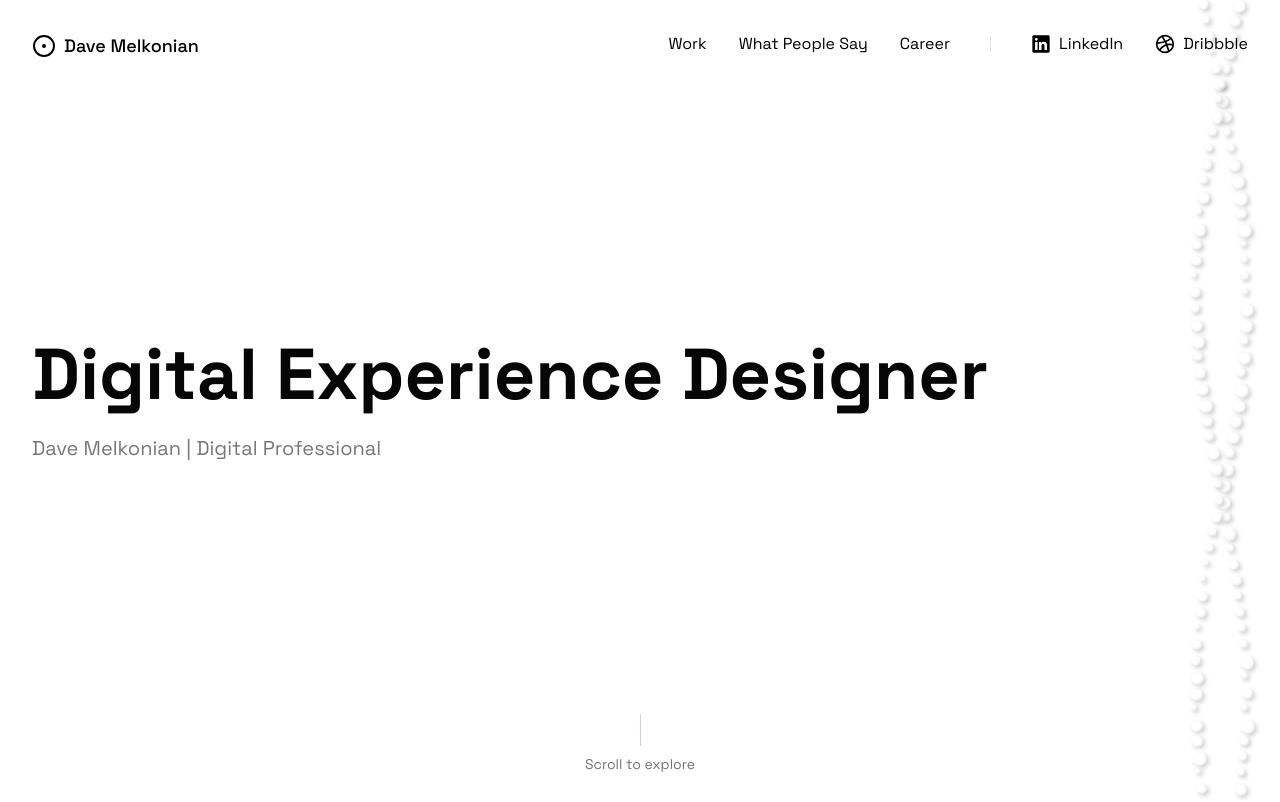
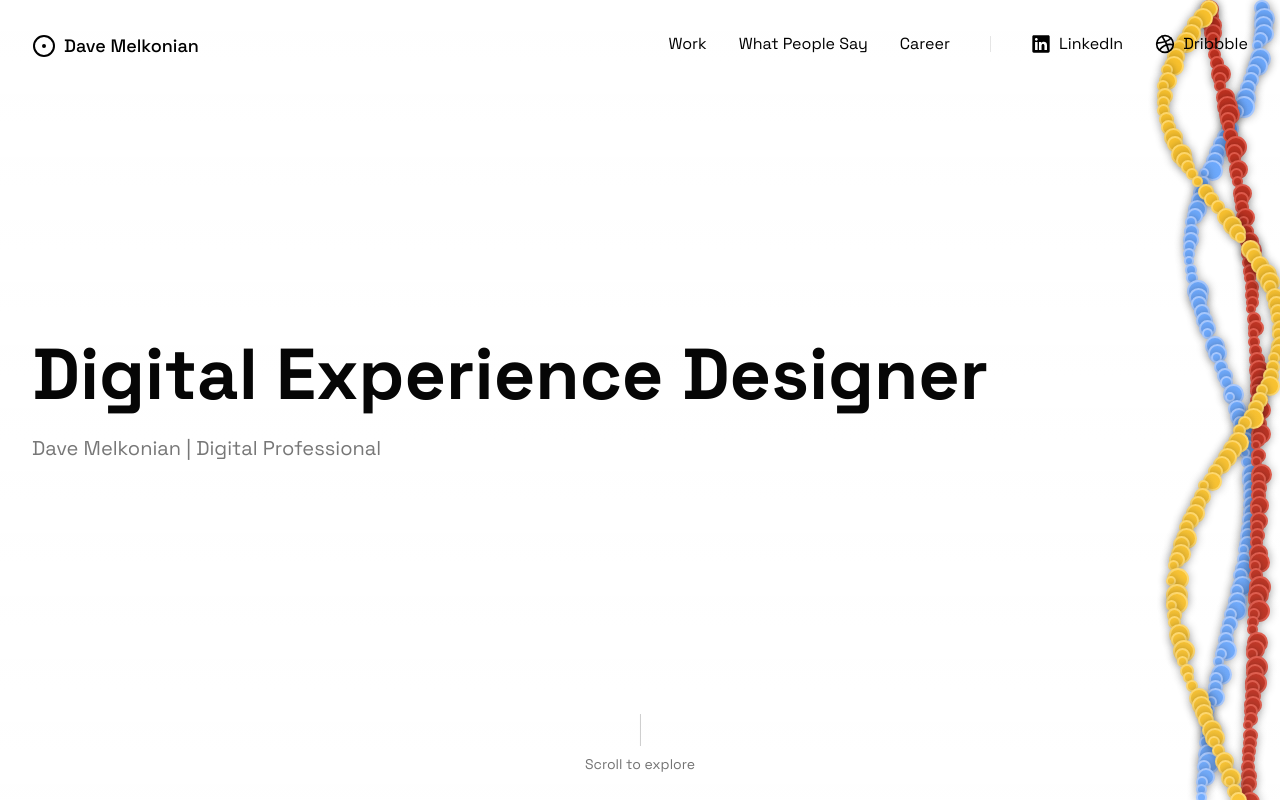
Before and after one commit to davemelk100/dm-2025, a React (Vite) app: page / in a window 1280 px wide. Shown: the top 802 px of the page. Built offline with nearby package versions, Linux system fonts and the light colour scheme.

Commit message:
added dna animation

```diff
--- a/components/SparklingBackground.tsx
+++ b/components/SparklingBackground.tsx
@@ -7,45 +7,42 @@ interface Sparkle {
   size: number;
   delay: number;
   duration: number;
-  color: string;
+  color: { background: string; border: string };
 }
 
 const SparklingBackground: React.FC = () => {
   const [sparkles, setSparkles] = useState<Sparkle[]>([]);
 
   const colors = [
-    "bg-red-700",
-    "bg-blue-700",
-    "bg-green-700",
-    "bg-yellow-600",
-    "bg-purple-700",
-    "bg-pink-700",
-    "bg-indigo-700",
-    "bg-teal-700",
-    "bg-orange-600",
-    "bg-cyan-700",
-    "bg-rose-700",
-    "bg-violet-700",
-    "bg-emerald-700",
-    "bg-amber-600",
-    "bg-fuchsia-700",
+    { background: "#6da9fd", border: "#a8c9ff" },
+    { background: "#C03221", border: "#e05a4a" },
+    { background: "#F9C22E", border: "#ffd86b" },
   ];
 
   useEffect(() => {
     // Create initial sparkles
-    const initialSparkles: Sparkle[] = Array.from({ length: 100 }, (_, i) => {
-      const isSecondString = i >= 50;
-      const baseAngle = (i % 50) * Math.PI * 2; // Full rotation
-      const twistAngle = isSecondString ? Math.PI : 0; // Offset second string by 180 degrees
-      const radius = 2; // Distance from center
+    const initialSparkles: Sparkle[] = Array.from({ length: 300 }, (_, i) => {
+      const strandIndex = Math.floor(i / 100);
+      const baseAngle = (i % 100) * Math.PI * 2;
+      // Create a staggered twisting pattern
+      const phaseOffset = strandIndex * (Math.PI / 2); // Different phase for each strand
+      const twistAngle =
+        strandIndex * (Math.PI / 3) +
+        Math.sin(baseAngle / 4 + phaseOffset) *
+          Math.PI *
+          (strandIndex === 2 ? -1 : 1);
+      // Vary the radius to create a spiral effect
+      const radius =
+        3 +
+        Math.sin(baseAngle / 8 + strandIndex * (Math.PI / 3) + phaseOffset) * 2;
       return {
         id: i,
-        x: 95 + Math.cos(baseAngle + twistAngle) * radius, // Moved to far right
-        y: ((i % 50) / 50) * 100, // Evenly spaced vertically
-        size: Math.random() * 8 + 6,
+        x: 95 + Math.cos(baseAngle + twistAngle) * radius,
+        y: ((i % 100) / 100) * 100,
+        size: Math.random() * 12 + 10,
         delay: 0,
         duration: 0,
-        color: colors[Math.floor(Math.random() * colors.length)],
+        color: colors[strandIndex],
       };
     });
     setSparkles(initialSparkles);
@@ -54,21 +51,35 @@ const SparklingBackground: React.FC = () => {
     const interval = setInterval(() => {
       setSparkles((prevSparkles) =>
         prevSparkles.map((sparkle, i) => {
-          const isSecondString = i >= 50;
-          const baseAngle = ((i % 50) / 50) * Math.PI * 2 + Date.now() / 30000;
-          const twistAngle = isSecondString ? Math.PI : 0;
-          const radius = 2;
+          const strandIndex = Math.floor(i / 100);
+          const baseAngle =
+            ((i % 100) / 100) * Math.PI * 2 + Date.now() / 480000;
+          // Create a staggered twisting pattern
+          const phaseOffset = strandIndex * (Math.PI / 2); // Different phase for each strand
+          const twistAngle =
+            strandIndex * (Math.PI / 3) +
+            Math.sin(baseAngle / 4 + phaseOffset) *
+              Math.PI *
+              (strandIndex === 2 ? -1 : 1);
+          // Vary the radius to create a spiral effect
+          const radius =
+            3 +
+            Math.sin(
+              baseAngle / 8 + strandIndex * (Math.PI / 3) + phaseOffset
+            ) *
+              2;
           return {
             ...sparkle,
-            x: 95 + Math.cos(baseAngle + twistAngle) * radius, // Moved to far right
-            y: ((i % 50) / 50) * 100,
-            delay: Math.random() * 15 + 5,
-            color: colors[Math.floor(Math.random() * colors.length)],
-            size: Math.random() * 8 + 6,
+            x: 95 + Math.cos(baseAngle + twistAngle) * radius,
+            y: ((i % 100) / 100) * 100,
+            delay: Math.random() * 30 + 15,
+            duration: Math.random() * 12 + 8,
+            color: colors[strandIndex],
+            size: Math.random() * 12 + 10,
           };
         })
       );
-    }, 200); // Much slower update interval
+    }, 300);
 
     return () => clearInterval(interval);
   }, []);
@@ -79,10 +90,13 @@ const SparklingBackground: React.FC = () => {
         {`
           @keyframes sparkle {
             0% {
-              opacity: 1;
+              transform: scale(0.98);
+            }
+            50% {
+              transform: scale(1.02);
             }
             100% {
-              opacity: 1;
+              transform: scale(0.98);
             }
           }
         `}
@@ -90,20 +104,17 @@ const SparklingBackground: React.FC = () => {
       {sparkles.map((sparkle) => (
         <div
           key={sparkle.id}
-          className={`absolute rounded-full ${sparkle.color}`}
+          className="absolute rounded-full"
           style={{
             left: `${sparkle.x}%`,
             top: `${sparkle.y}%`,
             width: `${sparkle.size}px`,
             height: `${sparkle.size}px`,
-            opacity: 1,
+            animation: `sparkle ${sparkle.duration}s ease-in-out ${sparkle.delay}s infinite`,
             pointerEvents: "none",
-            boxShadow: `
-              2px 2px 4px rgba(0, 0, 0, 0.2),
-              -2px -2px 4px rgba(255, 255, 255, 0.8),
-              inset 1px 1px 2px rgba(255, 255, 255, 0.3),
-              inset -1px -1px 2px rgba(0, 0, 0, 0.1)
-            `,
+            backgroundColor: sparkle.color.background,
+            border: `2px solid ${sparkle.color.border}`,
+            boxShadow: "0 0 10px rgba(0, 0, 0, 0.3)",
             transform: "translateZ(0)",
           }}
         />
--- a/src/App.tsx
+++ b/src/App.tsx
@@ -225,9 +225,9 @@ function App() {
           initial={{ opacity: 0, y: -20 }}
           animate={{ opacity: 1, y: 0 }}
           transition={{ duration: 0.8, delay: 0.3 }}
-          className="absolute top-8 right-8 z-10 hidden md:block"
+          className="absolute top-8 right-4 sm:right-8 z-10 hidden md:block"
         >
-          <ul className="flex items-center gap-8">
+          <ul className="flex items-center gap-4 sm:gap-6 md:gap-8">
             {content.navigation.links.map((item) => (
               <motion.li
                 key={item.id}
@@ -236,22 +236,27 @@ function App() {
               >
                 <button
                   onClick={() => handleNavClick(item.id)}
-                  className="hover:opacity-70 transition-opacity"
+                  className="text-sm sm:text-base hover:opacity-70 transition-opacity"
                 >
                   {item.text}
                 </button>
               </motion.li>
             ))}
-            <li className="h-4 w-px bg-border mx-2" aria-hidden="true" />
+            <li
+              className="h-4 w-px bg-border mx-1 sm:mx-2"
+              aria-hidden="true"
+            />
             <motion.li whileHover={{ scale: 1.05 }}>
               <a
                 href={content.navigation.social.linkedin.url}
                 target="_blank"
                 rel="noopener noreferrer"
-                className="hover:opacity-70 transition-opacity flex items-center gap-2"
+                className="hover:opacity-70 transition-opacity flex items-center gap-1 sm:gap-2"
               >
-                <LinkedInLogoIcon className="h-5 w-5" />
-                <span>{content.navigation.social.linkedin.text}</span>
+                <LinkedInLogoIcon className="h-4 w-4 sm:h-5 sm:w-5" />
+                <span className="text-sm sm:text-base">
+                  {content.navigation.social.linkedin.text}
+                </span>
               </a>
             </motion.li>
             <motion.li whileHover={{ scale: 1.05 }}>
@@ -259,10 +264,12 @@ function App() {
                 href={content.navigation.social.dribbble.url}
                 target="_blank"
                 rel="noopener noreferrer"
-                className="hover:opacity-70 transition-opacity flex items-center gap-2"
+                className="hover:opacity-70 transition-opacity flex items-center gap-1 sm:gap-2"
               >
-                <Dribbble className="h-5 w-5" />
-                <span>{content.navigation.social.dribbble.text}</span>
+                <Dribbble className="h-4 w-4 sm:h-5 sm:w-5" />
+                <span className="text-sm sm:text-base">
+                  {content.navigation.social.dribbble.text}
+                </span>
               </a>
             </motion.li>
           </ul>
@@ -346,9 +353,9 @@ function App() {
         whileInView="animate"
         viewport={{ once: true }}
         variants={staggerChildren}
-        className="py-20 px-4 sm:px-6 lg:px-8 bg-white"
+        className="py-20 px-4 sm:px-6 lg:px-8 bg-white w-full"
       >
-        <div className="max-w-7xl mx-auto">
+        <div className="max-w-7xl mx-auto w-full">
           <motion.h2
             variants={fadeInUp}
             className="text-4xl font-bold text-center mb-12"
@@ -356,12 +363,12 @@ function App() {
             Latest Projects
           </motion.h2>
 
-          <div className="grid grid-cols-1 md:grid-cols-2 lg:grid-cols-3 gap-8">
+          <div className="grid grid-cols-1 md:grid-cols-2 lg:grid-cols-3 gap-8 w-full">
             {projects.map((project, index) => (
               <motion.div
                 key={index}
                 variants={fadeInUp}
-                className="group relative bg-white rounded-xl shadow-lg overflow-hidden hover:shadow-xl transition-shadow duration-300"
+                className="group relative bg-white rounded-xl shadow-lg overflow-hidden hover:shadow-xl transition-shadow duration-300 w-full"
               >
                 <div className="w-full h-48 overflow-hidden">
                   <img
--- a/src/globals.css
+++ b/src/globals.css
@@ -44,6 +44,7 @@
     --chart-5: 27 87% 67%;
     --radius: 0.5rem;
   }
+
   .dark {
     --background: 0 0% 3.9%;
     --foreground: 0 0% 98%;
@@ -76,7 +77,8 @@
   * {
     @apply border-border;
   }
+
   body {
-    @apply bg-background text-foreground;
+    @apply bg-background text-foreground overflow-x-hidden;
   }
 }
```
